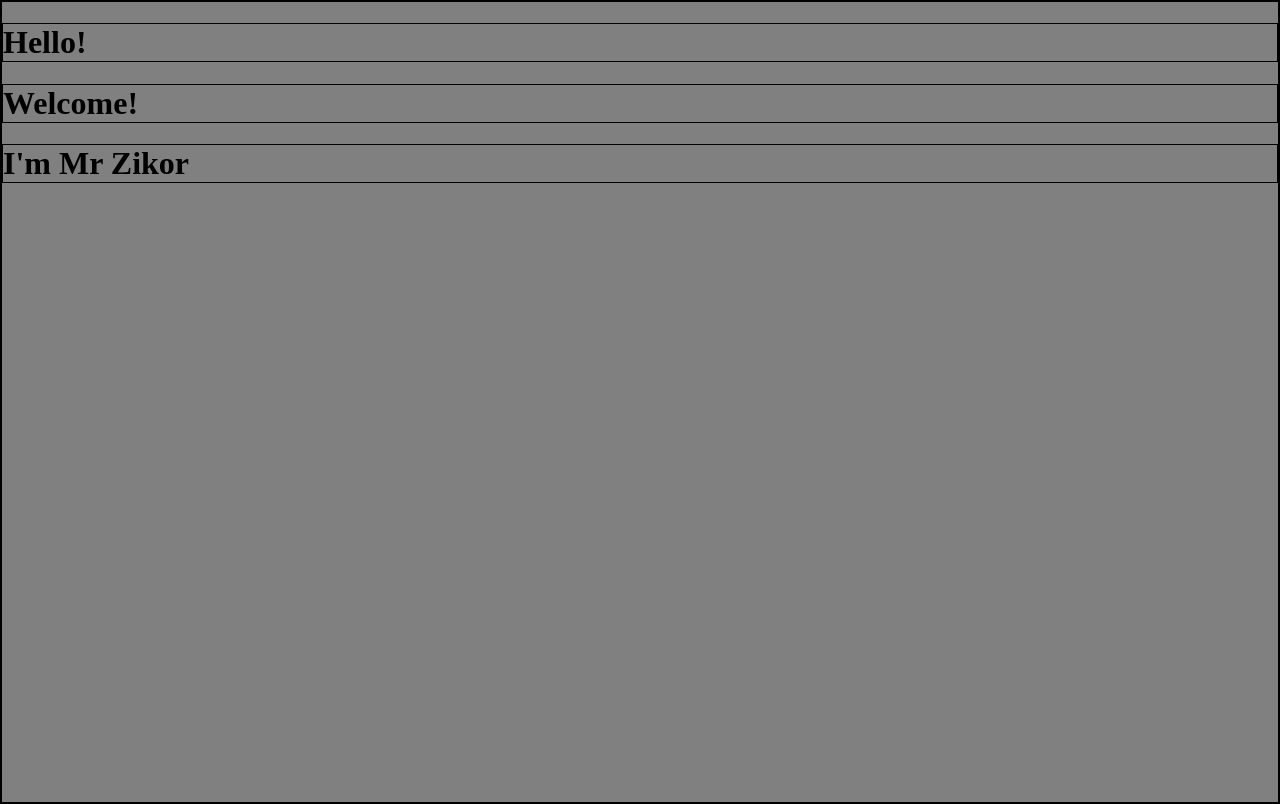
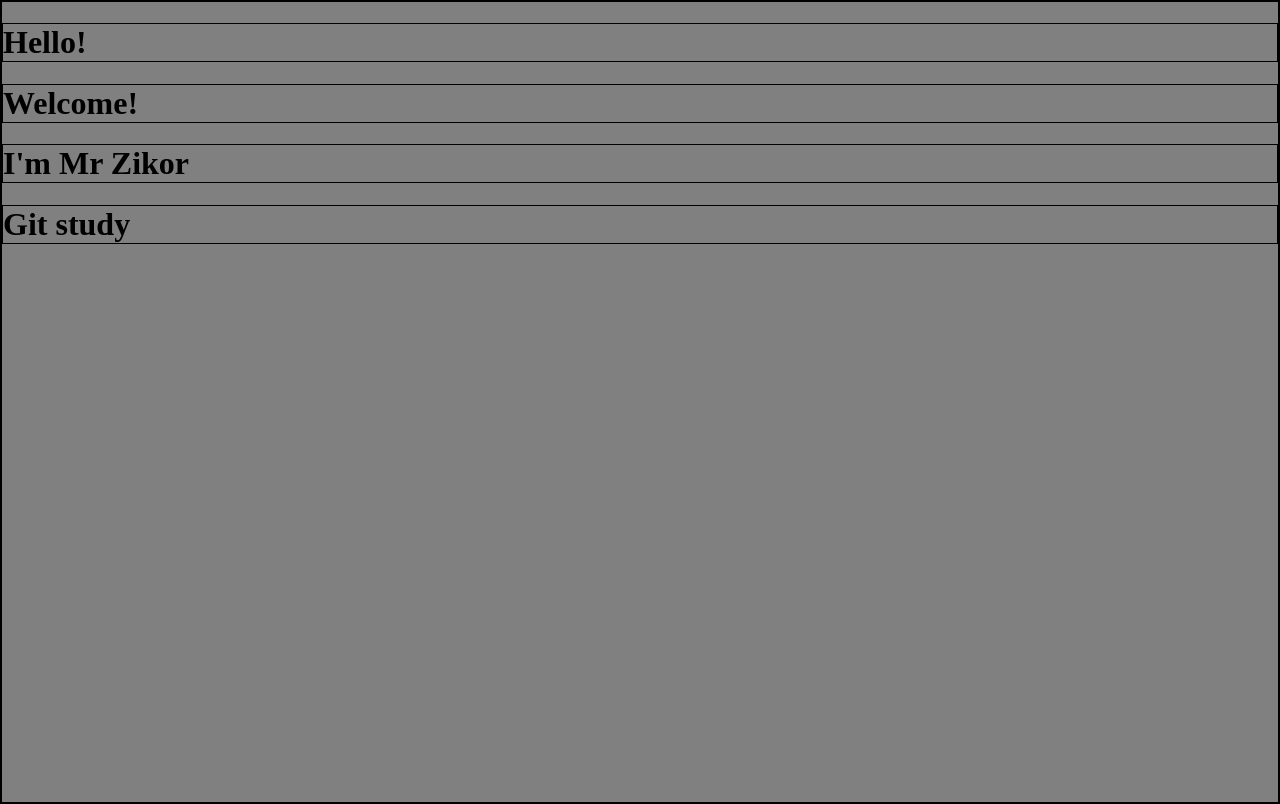
Before and after one commit to hub-zhangze/Re01, a plain HTML site: page index.html in a window 1280 px wide. Drawn offline with Linux system fonts and the light colour scheme.

Commit message:
update index

```diff
--- a/index.html
+++ b/index.html
@@ -23,6 +23,7 @@
     <h1>Hello!</h1>
     <h1>Welcome! </h1>
     <h1>I'm Mr Zikor</h1>
+    <h1>Git study</h1>
 </body>
 
 </html>
```
